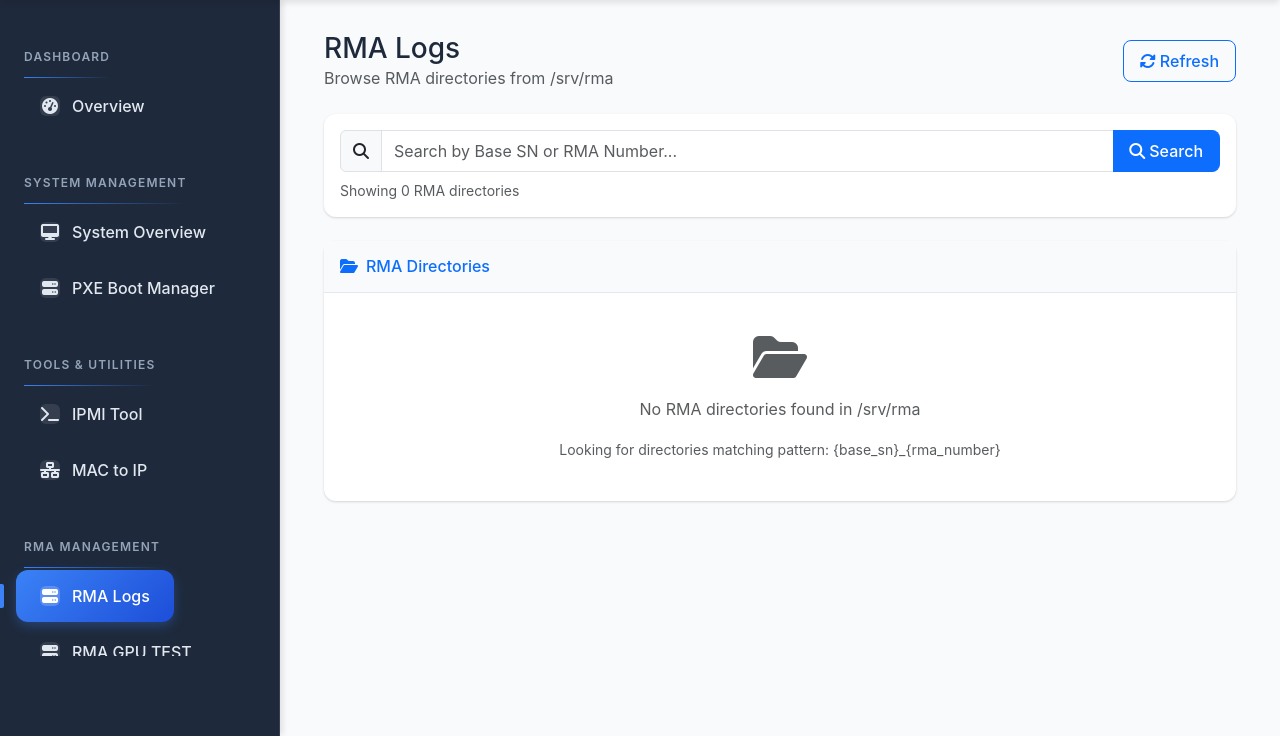
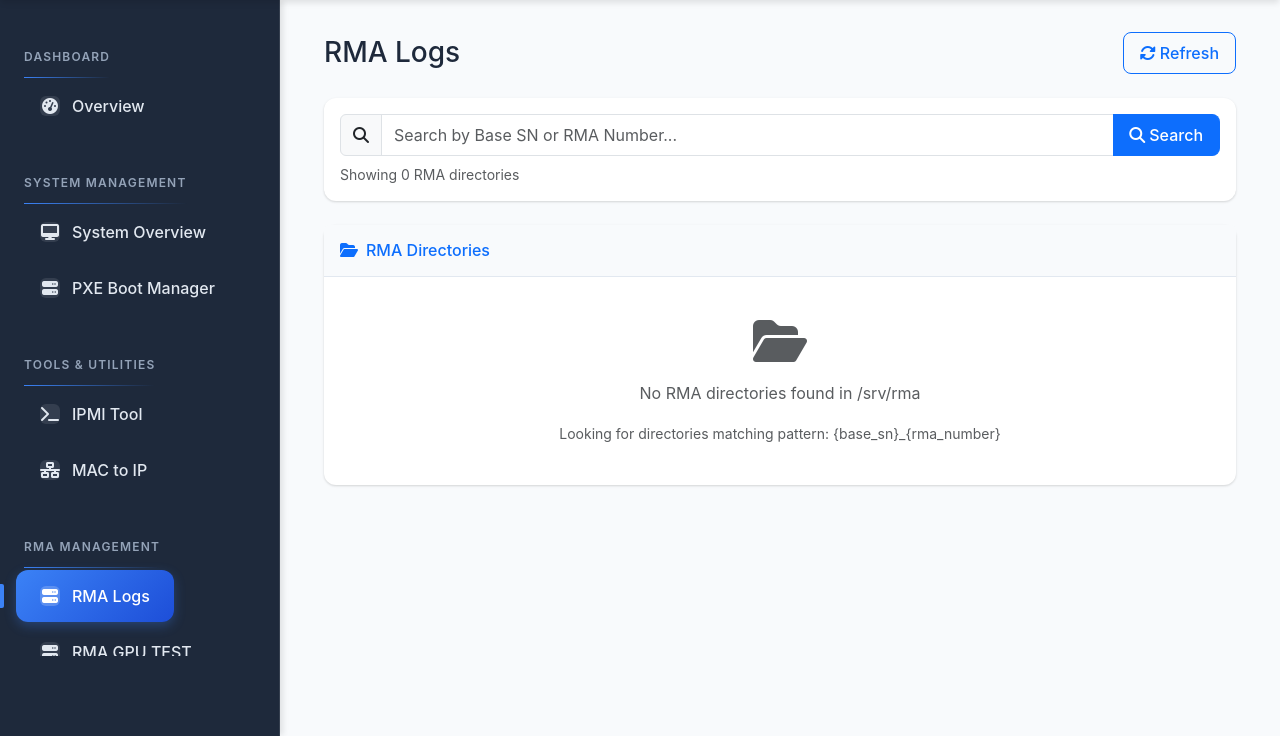
Before and after one commit to wequal/rd1web, a Django app: page /rma/logs/ in a window 1280 px wide. Shown: the part 64-800 px from the top of the page. Run offline with Django 5.2, Linux system fonts and the light colour scheme; the visitor is signed in with stand-in values (Sample User, id 1).

Commit message:
9/26/25 p2

```diff
--- a/rd1web/pxe/views/rma_logs.py
+++ b/rd1web/pxe/views/rma_logs.py
@@ -14,8 +14,7 @@ import re
 import io
 import threading
 import time
-from ..remote_config import remote_dict, async_rma
-from asgiref.sync import sync_to_async
+from ..remote_config import remote_dict
 
 logger = logging.getLogger(__name__)
 RMA_BASE_DIR = '/srv/rma-b31'
@@ -254,130 +253,6 @@ def rma_log_ajax(request):
             'end_index': 0
         }, status=500)
 
-async def get_rma_directories_async(include_stats=False, include_status=False):
-    """
-    Get list of RMA directories from local /srv/rma-b31 matching pattern {base_sn}_{rma_number} (ASYNC VERSION)
-
-    Args:
-        include_stats (bool): Whether to include file count and size stats (slower)
-        include_status (bool): Whether to include test status from test_status.txt
-    """
-    # Check cache first for basic directory listing
-    cache_key = f"rma_directories_basic"
-    cached_dirs = cache.get(cache_key)
-
-    if cached_dirs is None:
-        rma_directories = []
-
-        try:
-            # Check if local directory exists
-            if not os.path.exists(RMA_BASE_DIR):
-                logger.warning(f"RMA base directory does not exist: {RMA_BASE_DIR}")
-                return []
-
-            # List directories locally
-            try:
-                items = os.listdir(RMA_BASE_DIR)
-            except Exception as e:
-                logger.error(f"Cannot list local RMA directory: {e}")
-                return []
-
-            # Pattern to match {base_sn}_{rma_number}
-            pattern = re.compile(r'^(.+)_(.+)$')
-
-            # Process local directory items
-            for item in items:
-                item_path = os.path.join(RMA_BASE_DIR, item)
-
-                # Skip non-directories
-                if not os.path.isdir(item_path):
-                    continue
-
-                # Check if it matches pattern
-                if pattern.match(item):
-                    match = pattern.match(item)
-                    base_sn, rma_number = match.groups()
-
-                    try:
-                        # Get basic directory stats locally
-                        try:
-                            stat_info = os.stat(item_path)
-                            mtime = datetime.fromtimestamp(stat_info.st_mtime).strftime("%Y-%m-%d %H:%M:%S")
-                        except Exception:
-                            mtime = 'Unknown'
-
-                        # Get test status if requested
-                        test_details = {}
-                        if include_status:
-                            test_details = await get_test_status_async(item)
-
-                        # Get GPU model
-                        gpu_model = await get_gpu_model_async(item)
-
-                        rma_directories.append({
-                            'name': item,
-                            'base_sn': base_sn,
-                            'rma_number': rma_number,
-                            'path': item,
-                            'full_path': item_path,
-                            'file_count': 0,  # Will be loaded separately if needed
-                            'total_size': '0 B',  # Will be loaded separately if needed
-                            'mtime': mtime,
-                            'exists': True,
-                            'stats_loaded': False,
-                            'test_details': test_details,
-                            'gpu_model': gpu_model
-                        })
-                    except Exception as e:
-                        logger.warning(f"Cannot access local RMA directory {item}: {e}")
-
-                        # Get test status if requested (even for errored directories)
-                        test_details = {}
-                        if include_status:
-                            test_details = await get_test_status_async(item)
-
-                        # Get GPU model (even for errored directories)
-                        gpu_model = await get_gpu_model_async(item)
-
-                        rma_directories.append({
-                            'name': item,
-                            'base_sn': base_sn,
-                            'rma_number': rma_number,
-                            'path': item,
-                            'full_path': item_path,
-                            'file_count': 0,
-                            'total_size': '0 B',
-                            'mtime': 'Unknown',
-                            'exists': True,
-                            'error': str(e),
-                            'stats_loaded': False,
-                            'test_details': test_details,
-                            'gpu_model': gpu_model
-                        })
-
-            # Sort by RMA number (newest first), then by base_sn
-            def sort_key(x):
-                try:
-                    return (int(x['rma_number']), x['base_sn'])
-                except ValueError:
-                    return (x['rma_number'], x['base_sn'])
-
-            rma_directories.sort(key=sort_key, reverse=True)
-
-            # Cache the basic directory listing
-            cache.set(cache_key, rma_directories, RMA_CACHE_TIMEOUT)
-
-        except Exception as e:
-            logger.error(f"Error scanning remote RMA directories: {e}")
-            return []
-    else:
-        rma_directories = cached_dirs
-
-    # If stats are requested, load them for visible directories only
-    if include_stats:
-        rma_directories = await load_directory_stats_async(rma_directories)
-
-    return rma_directories
 
 def get_rma_directories(include_stats=False, include_status=False):
     """
@@ -480,12 +355,20 @@ def get_rma_directories(include_stats=False, include_status=False):
                             'gpu_model': gpu_model
                         })
 
-            # Sort by RMA number (newest first), then by base_sn
+            # Sort by modified time (newest first), then by RMA number
             def sort_key(x):
                 try:
-                    return (int(x['rma_number']), x['base_sn'])
-                except ValueError:
-                    return (x['rma_number'], x['base_sn'])
+                    # Parse mtime string to datetime for proper sorting
+                    # mtime format is "YYYY-MM-DD HH:MM:SS"
+                    if x['mtime'] != 'Unknown':
+                        mtime_dt = datetime.strptime(x['mtime'], "%Y-%m-%d %H:%M:%S")
+                        return (mtime_dt, int(x['rma_number']) if x['rma_number'].isdigit() else x['rma_number'])
+                    else:
+                        # Put unknown dates at the end
+                        return (datetime.min, int(x['rma_number']) if x['rma_number'].isdigit() else x['rma_number'])
+                except (ValueError, TypeError):
+                    # Fallback to original sorting if mtime parsing fails
+                    return (datetime.min, x['rma_number'])
 
             rma_directories.sort(key=sort_key, reverse=True)
 
@@ -504,69 +387,6 @@ def get_rma_directories(include_stats=False, include_status=False):
 
     return rma_directories
 
-async def load_directory_stats_async(directories, max_concurrent=5):
-    """
-    Load file count and size stats for directories asynchronously.
-    Only loads stats for directories that don't have them cached.
-    """
-    try:
-        for i, rma_dir in enumerate(directories):
-            # Limit concurrent operations to prevent overwhelming the system
-            if i >= max_concurrent:
-                break
-
-            if rma_dir.get('stats_loaded', False):
-                continue
-
-            item = rma_dir['name']
-            cache_key = f"rma_stats_{item}"
-            cached_stats = cache.get(cache_key)
-
-            if cached_stats:
-                rma_dir.update(cached_stats)
-                rma_dir['stats_loaded'] = True
-                continue
-
-            # Load stats locally
-            file_count = 0
-            total_size = 0
-
-            try:
-                item_path = os.path.join(RMA_BASE_DIR, item)
-
-                # Count files locally
-                for root, dirs, files in os.walk(item_path):
-                    file_count += len(files)
-
-                # Calculate size locally (only if file count is reasonable)
-                if file_count > 0 and file_count < 10000:  # Skip size calc for very large directories
-                    for root, dirs, files in os.walk(item_path):
-                        for file in files:
-                            try:
-                                file_path = os.path.join(root, file)
-                                total_size += os.path.getsize(file_path)
-                            except (OSError, IOError):
-                                pass  # Skip files that can't be accessed
-
-            except (ValueError, AttributeError) as e:
-                logger.warning(f"Error calculating stats for {item}: {e}")
-
-            # Update directory with stats
-            stats = {
-                'file_count': file_count,
-                'total_size': format_size(total_size) if total_size > 0 else ('Large directory' if file_count > 10000 else '0 B'),
-                'stats_loaded': True
-            }
-
-            rma_dir.update(stats)
-
-            # Cache the stats
-            cache.set(cache_key, stats, RMA_STATS_CACHE_TIMEOUT)
-
-    except Exception as e:
-        logger.error(f"Error loading directory stats: {e}")
-
-    return directories
 
 def load_directory_stats(directories, max_concurrent=5):
     """
@@ -788,74 +608,7 @@ def get_test_status(directory_name):
         logger.warning(f"Error reading test status for {directory_name}: {e}")
         return {'Overall': 'Unknown'}
 
-async def get_gpu_model_async(directory_name):
-    """
-    Get GPU model from gpu_model.txt file in RMA directory (ASYNC VERSION)
 
-    Args:
-        directory_name (str): The RMA directory name
-
-    Returns:
-        str: GPU model string or 'Unknown' if not found
-    """
-    try:
-        # Read gpu_model.txt from the local directory
-        gpu_model_file_path = os.path.join(RMA_BASE_DIR, directory_name, "gpu_model.txt")
-
-        if os.path.exists(gpu_model_file_path):
-            try:
-                with open(gpu_model_file_path, 'r', encoding='utf-8') as f:
-                    content = f.read().strip()
-
-                if content:
-                    return content
-                else:
-                    return 'Unknown'
-            except Exception as e:
-                logger.warning(f"Error reading GPU model file for {directory_name}: {e}")
-                return 'Unknown'
-        else:
-            # File doesn't exist
-            return 'Unknown'
-
-    except Exception as e:
-        logger.warning(f"Error reading GPU model for {directory_name}: {e}")
-        return 'Unknown'
-
-async def get_test_status_async(directory_name):
-    """
-    Get test status from test_status.txt file in RMA directory (ASYNC VERSION)
-
-    Args:
-        directory_name (str): The RMA directory name
-
-    Returns:
-        dict: Dictionary of test details with individual test statuses
-    """
-    try:
-        # Read test_status.txt from the local directory
-        status_file_path = os.path.join(RMA_BASE_DIR, directory_name, "test_status.txt")
-
-        if os.path.exists(status_file_path):
-            try:
-                with open(status_file_path, 'r', encoding='utf-8') as f:
-                    content = f.read().strip()
-                test_details = parse_test_status_content(content)
-
-                if test_details:
-                    return test_details
-                else:
-                    return {'Overall': 'No Status'}
-            except Exception as e:
-                logger.warning(f"Error reading test status file for {directory_name}: {e}")
-                return {'Overall': 'Unknown'}
-        else:
-            # File doesn't exist
-            return {'Overall': 'No Status'}
-
-    except Exception as e:
-        logger.warning(f"Error reading test status for {directory_name}: {e}")
-        return {'Overall': 'Unknown'}
 
 
 def get_file_extension(filename):
--- a/rd1web/templates/features/rma_logs.html
+++ b/rd1web/templates/features/rma_logs.html
@@ -7,7 +7,6 @@
     <div class="d-flex justify-content-between align-items-center mb-4">
         <div>
             <h1 class="h3 mb-0 text-gray-800">RMA Logs</h1>
-            <p class="mb-0 text-muted">Browse RMA directories from /srv/rma</p>
         </div>
         <div class="d-flex gap-2">
             <button type="button" id="refresh-btn" class="btn btn-outline-primary" onclick="refreshData()">
--- a/rd1web/templates/features/rma_logs_browser.html
+++ b/rd1web/templates/features/rma_logs_browser.html
@@ -9,7 +9,6 @@
     <div class="d-flex justify-content-between align-items-center mb-4">
         <div>
             <h1 class="h3 mb-0 text-gray-800">RMA Log Browser</h1>
-            <p class="mb-0 text-muted">Browse and view RMA log files from /srv/rma</p>
         </div>
         <div class="d-flex gap-2">
             <a href="{% url 'rma_log' %}" class="btn btn-outline-info">
```
